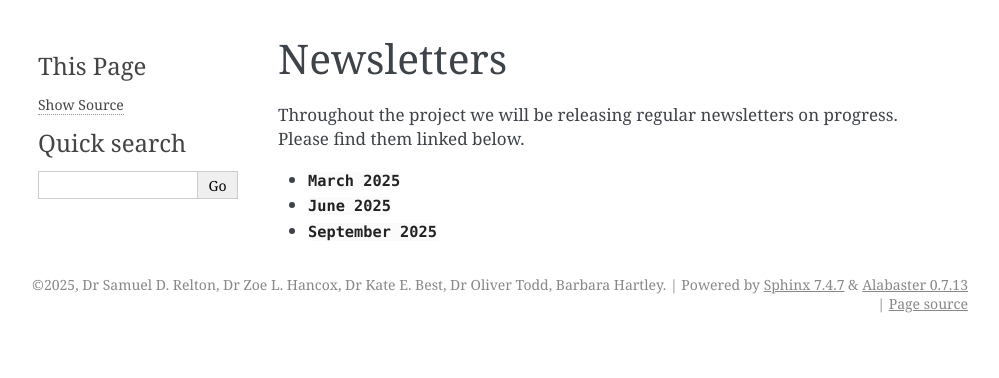
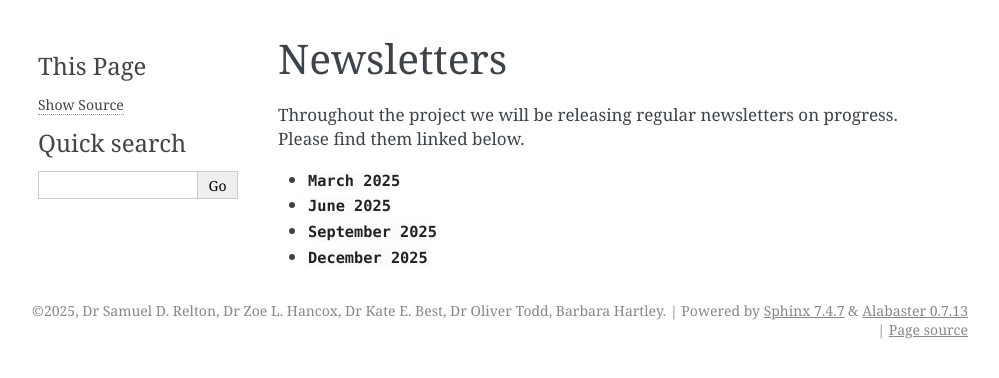
Before and after one commit to sdrelton/PREDICT, a Sphinx documentation site: the page built from docs/Newsletters.rst, in a window 1280 px wide. Shown: the top 378 px of the page, without its empty margins (142-1141 px from the left). Built offline with Sphinx 7.4.7, drawn with Linux system fonts in a browser that asks for light colours.

Commit message:
Link to newsletter download added

```diff
--- a/docs/Newsletters.rst
+++ b/docs/Newsletters.rst
@@ -11,3 +11,5 @@ Please find them linked below.
 * :download:`June 2025 <newsletters/PREDICT_Newsletter_June2025.pdf>`
 
 * :download:`September 2025 <newsletters/PREDICT_Newsletter_September2025.pdf>`
+
+* :download:`December 2025 <newsletters/predict_newsletter_december25.pdf>`
```
